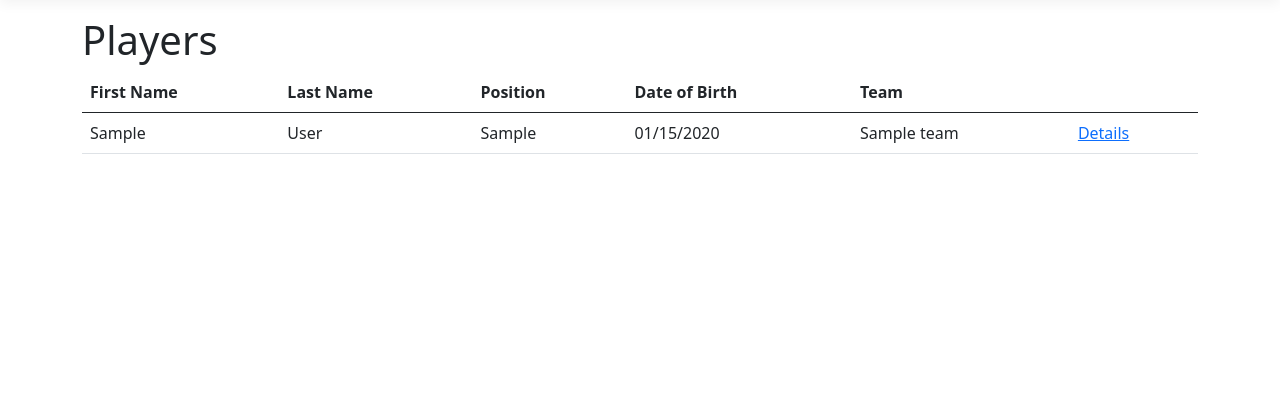
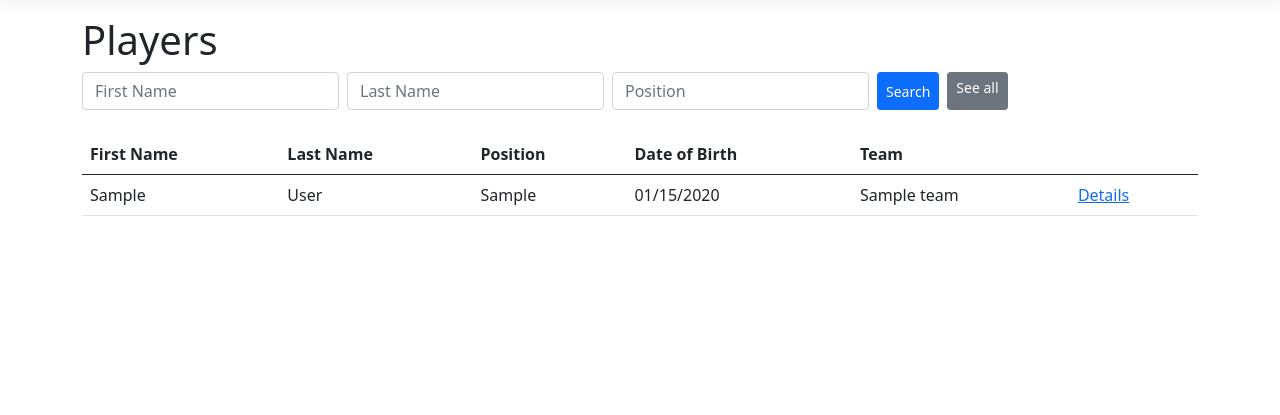
Before and after one commit to oinkni/medii-programare-proiect, an ASP.NET Core app: page /Players in a window 1280 px wide. Shown: the part 57-472 px from the top of the page. Run offline with ASP.NET Core 8, Linux system fonts and the light colour scheme; tables that the repository leaves empty hold one stand-in row (values such as "Sample post"); style sheets or scripts are compiled from the project's sources; some libraries are stand-ins or nearby versions.

Commit message:
adaugat filtrare la playeri

```diff
--- a/SportsTournamentApp/Pages/Players/Index.cshtml
+++ b/SportsTournamentApp/Pages/Players/Index.cshtml
@@ -11,23 +11,41 @@
 @if (User.IsInRole("Admin")) {
     <a asp-page="Create">Create New</a>
 }
+
+<form asp-page="./Index" method="get" class="d-flex flex-column flex-md-row gap-2 mb-4 align-middle">
+    <div class="form-group" >
+        <input type="text" name="FirstNameSearchString" class="form-control"
+            value="@Model.FirstNameFilter" placeholder="First Name" />
+    </div>
+    <div class="form-group">
+        <input type="text" name="LastNameSearchString" class="form-control"
+               value="@Model.LastNameFilter" placeholder="Last Name" />
+    </div>
+    <div class="form-group">
+        <input type="text" name="PositionSearchString" class="form-control"
+            value="@Model.PositionFilter" placeholder="Position" />
+    </div>
+    <button type="submit" class="btn btn-primary btn-sm">Search</button>
+    <a asp-page="./Index" class="btn btn-secondary btn-sm">See all</a>
+</form>
+
 <table class="table">
     <thead>
         <tr>
             <th>
-                @Html.DisplayNameFor(model => model.Player[0].FirstName)
+                @Html.DisplayNameFor(model => model.Player.First().FirstName)
             </th>
             <th>
-                @Html.DisplayNameFor(model => model.Player[0].LastName)
+                @Html.DisplayNameFor(model => model.Player.First().LastName)
             </th>
             <th>
-                @Html.DisplayNameFor(model => model.Player[0].Position)
+                @Html.DisplayNameFor(model => model.Player.First().Position)
             </th>
             <th>
-                @Html.DisplayNameFor(model => model.Player[0].DateOfBirth)
+                @Html.DisplayNameFor(model => model.Player.First().DateOfBirth)
             </th>
             <th>
-                @Html.DisplayNameFor(model => model.Player[0].Team)
+                @Html.DisplayNameFor(model => model.Player.First().Team)
             </th>
             <th></th>
         </tr>
--- a/SportsTournamentApp/Pages/Players/Index.cshtml.cs
+++ b/SportsTournamentApp/Pages/Players/Index.cshtml.cs
@@ -13,18 +13,37 @@ namespace SportsTournamentApp.Pages.Players
     public class IndexModel : PageModel
     {
         private readonly SportsTournamentApp.Data.SportsTournamentAppContext _context;
+        public string FirstNameFilter { get; set; }
+        public string LastNameFilter { get; set; }
+        public string PositionFilter { get; set; }
 
         public IndexModel(SportsTournamentApp.Data.SportsTournamentAppContext context)
         {
             _context = context;
         }
 
-        public IList<Player> Player { get;set; } = default!;
+        public IEnumerable<Player> Player { get;set; } = default!;
 
-        public async Task OnGetAsync()
+        public async Task OnGetAsync(string firstNameSearchString,
+            string lastNameSearchString,
+            string positionSearchString)
         {
+            FirstNameFilter = firstNameSearchString;
+            LastNameFilter = lastNameSearchString;
+            PositionFilter = positionSearchString;
+
             Player = await _context.Player
-                .Include(p => p.Team).ToListAsync();
+                .Include(p => p.Team)
+                .ToListAsync();
+
+
+                Player = _context.Player.Where(s =>
+                    (String.IsNullOrEmpty(FirstNameFilter) || s.FirstName.Contains(FirstNameFilter))
+                    &&
+                    (String.IsNullOrEmpty(LastNameFilter) || s.LastName.Contains(LastNameFilter))
+                    &&
+                    (String.IsNullOrEmpty(PositionFilter) || s.Position.Contains(PositionFilter))
+                );
         }
     }
 }
```
